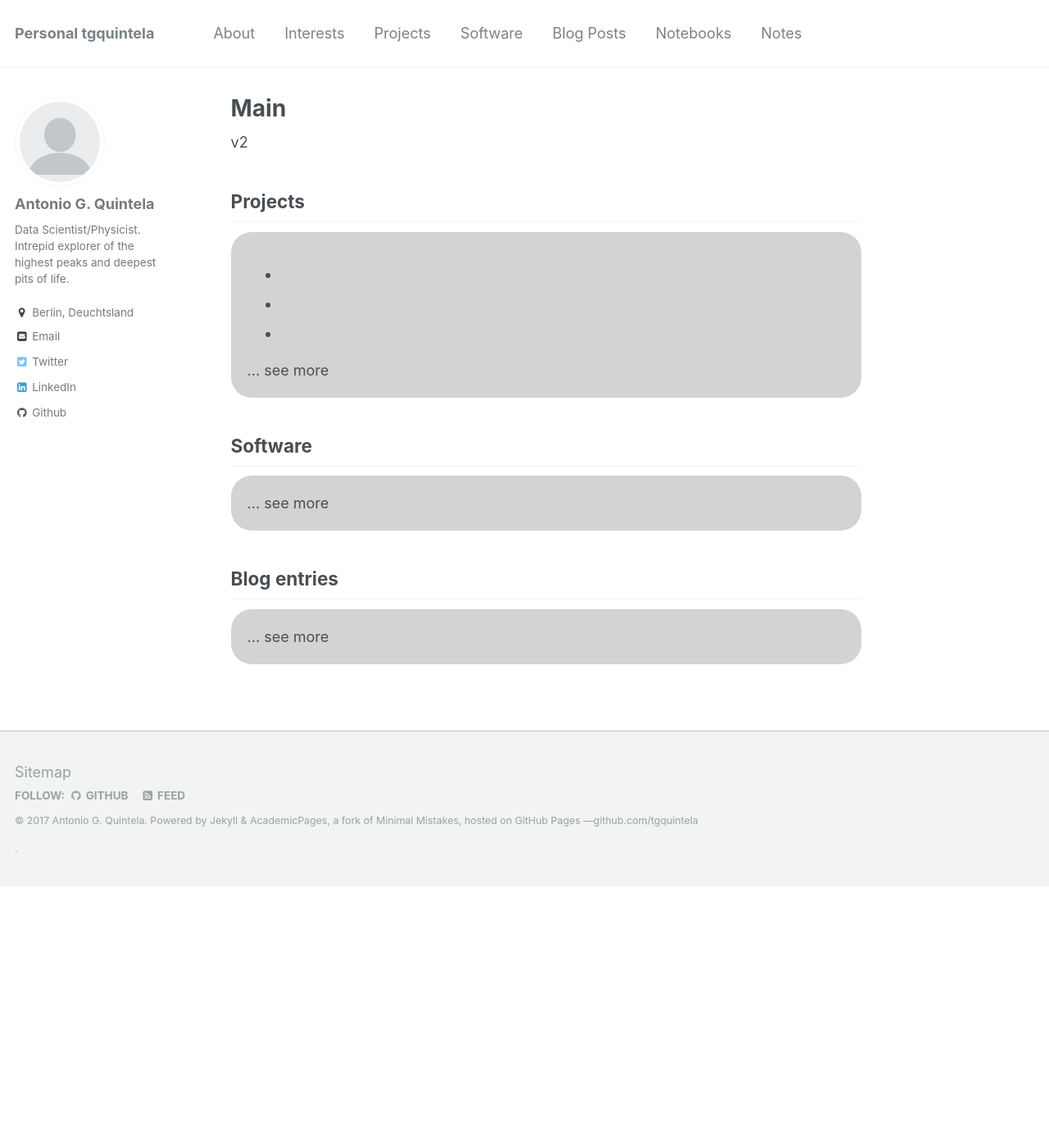
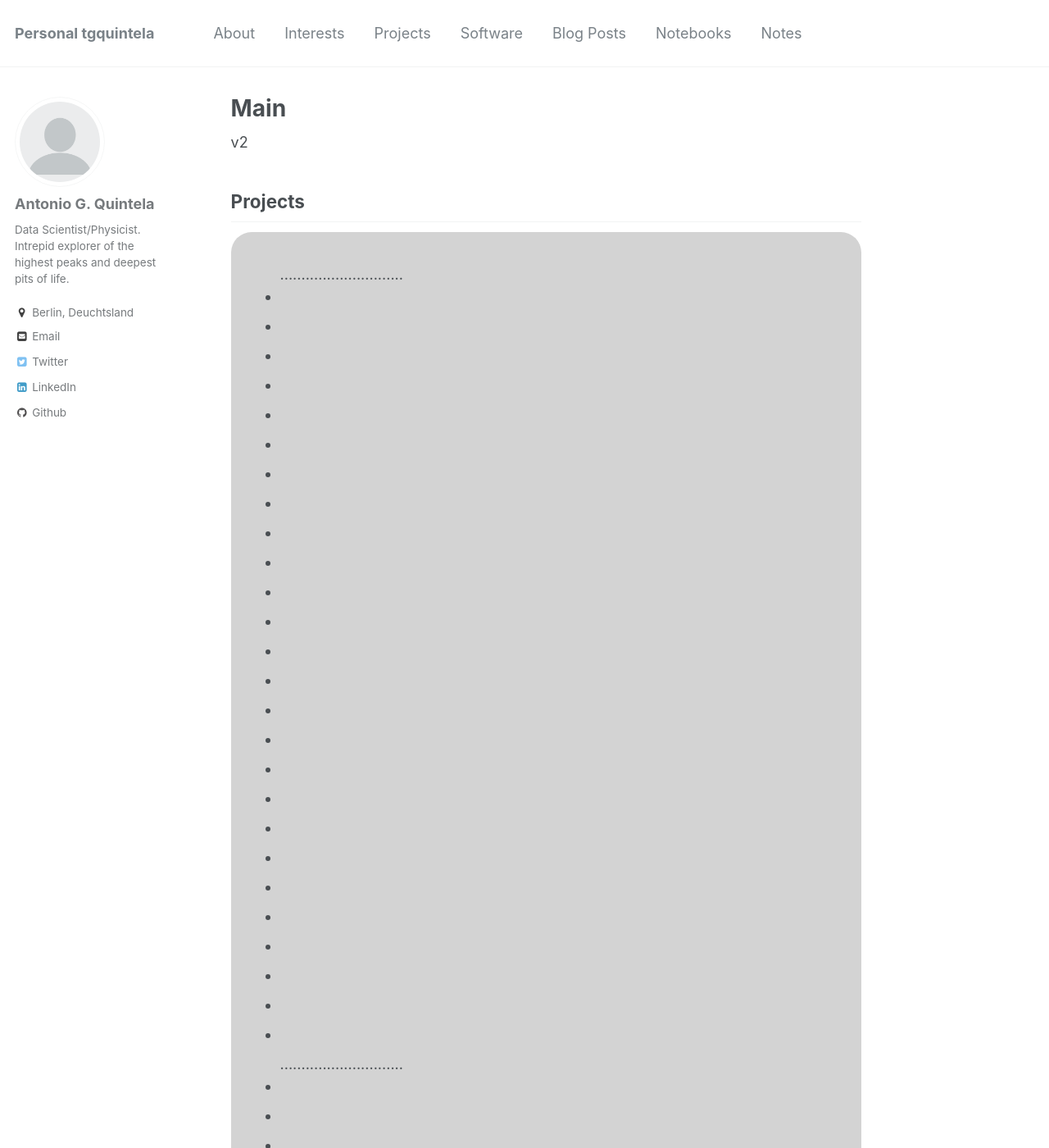
Before and after one commit to tgquintela/tgquintela.github.io, a Jekyll site: the page built from _pages/main.md, in a window 1280 px wide and 1400 px high. Shown: the whole window at 82% size. Built offline with Jekyll 4.4.1, drawn with Linux system fonts in a browser that asks for light colours; a script that is not in the unit is left out; some of the changed text lies outside the part shown.

Commit message:
Testing new things.[A

```diff
--- a/_pages/main.md
+++ b/_pages/main.md
@@ -21,8 +21,11 @@ v2
 ## Projects
 <div id="roundedbox">
 <ul>
-{% for post in site.projects|slice(2)|first %}
+{% for bunch in site.projects|slice(2) %}
+.............................
+{% for post in bunch %}
 <li>{{ loop.index }}</li>
+{% endfor %}
 {% endfor %}
 </ul>
 
```
